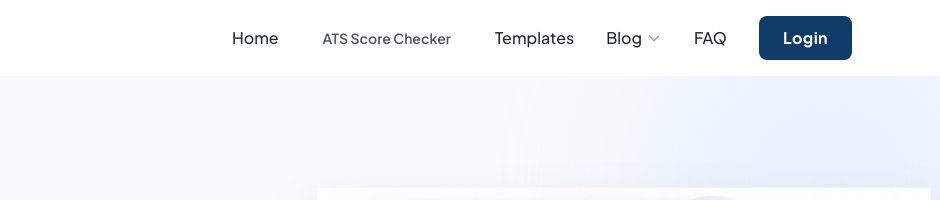
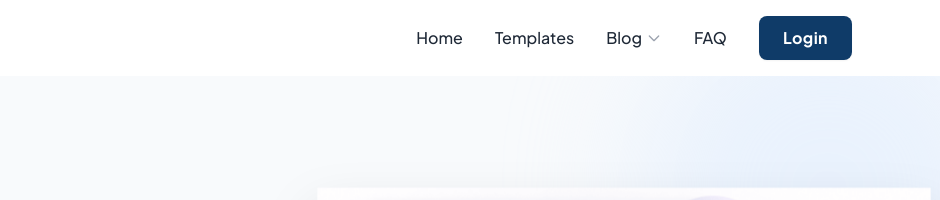
Before and after one commit to pasiharendra-dot/orbit-tool, a website: page public/index.html in a window 1280 px wide. Shown: the top 200 px of the page, 340-1280 px from the left. Drawn offline with nearby package versions, Linux system fonts and the light colour scheme.

Commit message:
Update index.html

```diff
--- a/public/index.html
+++ b/public/index.html
@@ -76,8 +76,7 @@
         <!-- Desktop Menu (Hidden on mobile) -->
         <ul class="hidden md:flex space-x-8 items-center">
             <li><a href="/" class="text-gray-800 hover:text-green-600 font-medium transition-colors">Home</a></li>
-            <li><a href="/ats-checker.html" class="text-gray-600 hover:text-[#0F3B68] font-semibold px-3 py-2 text-sm transition">ATS Score Checker</a></li>
-                <li><a href="templates.html" class="text-gray-800 hover:text-green-600 font-medium transition-colors">Templates</a></li>
+            <li><a href="templates.html" class="text-gray-800 hover:text-green-600 font-medium transition-colors">Templates</a></li>
                 <!-- Blog Dropdown (Desktop) -->
             <li class="relative group py-2">
                 <a href="/blog" class="text-gray-800 hover:text-green-600 font-medium transition-colors flex items-center gap-1">
@@ -117,8 +116,7 @@
     <div id="mobile-menu" class="hidden md:hidden absolute top-full left-0 w-full bg-white border-t border-b shadow-lg pb-4 pt-2 px-6 z-50">
         <ul class="flex flex-col space-y-4">
             <li><a href="/" class="block text-gray-800 hover:text-green-600 font-medium text-lg">Home</a></li>
-            <li><a href="/ats-checker.html" class="block px-4 py-3 text-base font-semibold text-gray-700 hover:text-[#0F3B68] hover:bg-blue-50 rounded-lg transition">ATS Score Checker</a></li>
-                <!-- Blog Dropdown (Mobile) -->
+                            <!-- Blog Dropdown (Mobile) -->
             <li class="flex flex-col">
                 <div class="flex items-center justify-between">
                     <a href="/blog" class="block text-gray-800 hover:text-green-600 font-medium text-lg">Blog</a>
```
